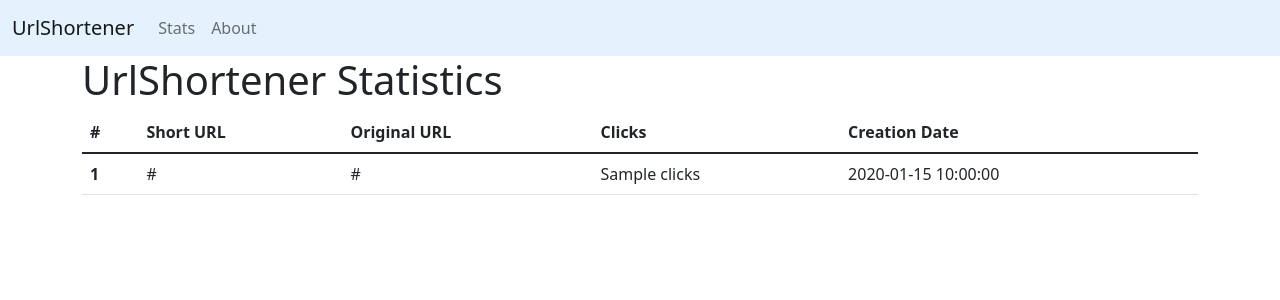
After one commit to emp7yhead/url-shortener, a Flask app: template app/templates/stats.html in a window 1280 px wide. The commit adds this page. Shown: the top 300 px of the page. Run offline with Flask 2, Linux system fonts and the light colour scheme; the template is opened without the code that fills it: most values are stand-ins (such as "Sample title", 1, 10 or a date in 2020).

Commit message:
Add: statistics page

```diff
--- a/app/app.py
+++ b/app/app.py
@@ -89,6 +89,28 @@ def url_redirect(id):  # noqa: WPS125
     return redirect(url_for('index'))
 
 
+@app.route('/stats')
+def stats():
+    """Render statictic page.
+
+    Returns:
+        str.
+    """
+    conn = get_db_connection()
+    db_urls = conn.execute(
+        'SELECT id, created, original_url, clicks FROM urls',
+    ).fetchall()
+    conn.close()
+
+    urls = []
+    for url in db_urls:
+        url = dict(url)
+        url['short_url'] = request.host_url + hashids.encode(url['id'])
+        urls.append(url)
+
+    return render_template('stats.html', urls=urls)
+
+
 @app.route('/about')
 def about():
     """Render about page.
--- a/app/templates/base.html
+++ b/app/templates/base.html
@@ -19,7 +19,10 @@
           </button>
           <div class="collapse navbar-collapse" id="navbarToggleExternalContent">
             <div class="navbar-nav">
-              <a class="nav-link" href="/about">About</a>
+              <a class="nav-link" href="{{ url_for('stats')}}">Stats</a>
+            </div>
+            <div class="navbar-nav">
+              <a class="nav-link" href="{{ url_for('about')}}">About</a>
             </div>
           </div>
         </div>
--- /dev/null
+++ b/app/templates/stats.html
@@ -0,0 +1,28 @@
+{% extends 'base.html' %}
+
+{% block content %}
+    <h1>{% block title %} UrlShortener Statistics {% endblock %}</h1>
+    <table class="table">
+        <thead>
+            <tr>
+            <th scope="col">#</th>
+            <th scope="col">Short URL</th>
+            <th scope="col">Original URL</th>
+            <th scope="col">Clicks</th>
+            <th scope="col">Creation Date</th>
+            </tr>
+        </thead>
+        <tbody>
+            {% for url in urls %}
+                <tr>
+                    <th scope="row">{{ url['id'] }}</th>
+                    <td>{{ url['short_url'] }}</td>
+                    <td>{{ url['original_url'] }}</td>
+                    <td>{{ url['clicks'] }}</td>
+                    <td>{{ url['created'] }}</td>
+                </tr>
+            {% endfor %}
+        </tbody>
+    </table>
+
+{% endblock %}
```
